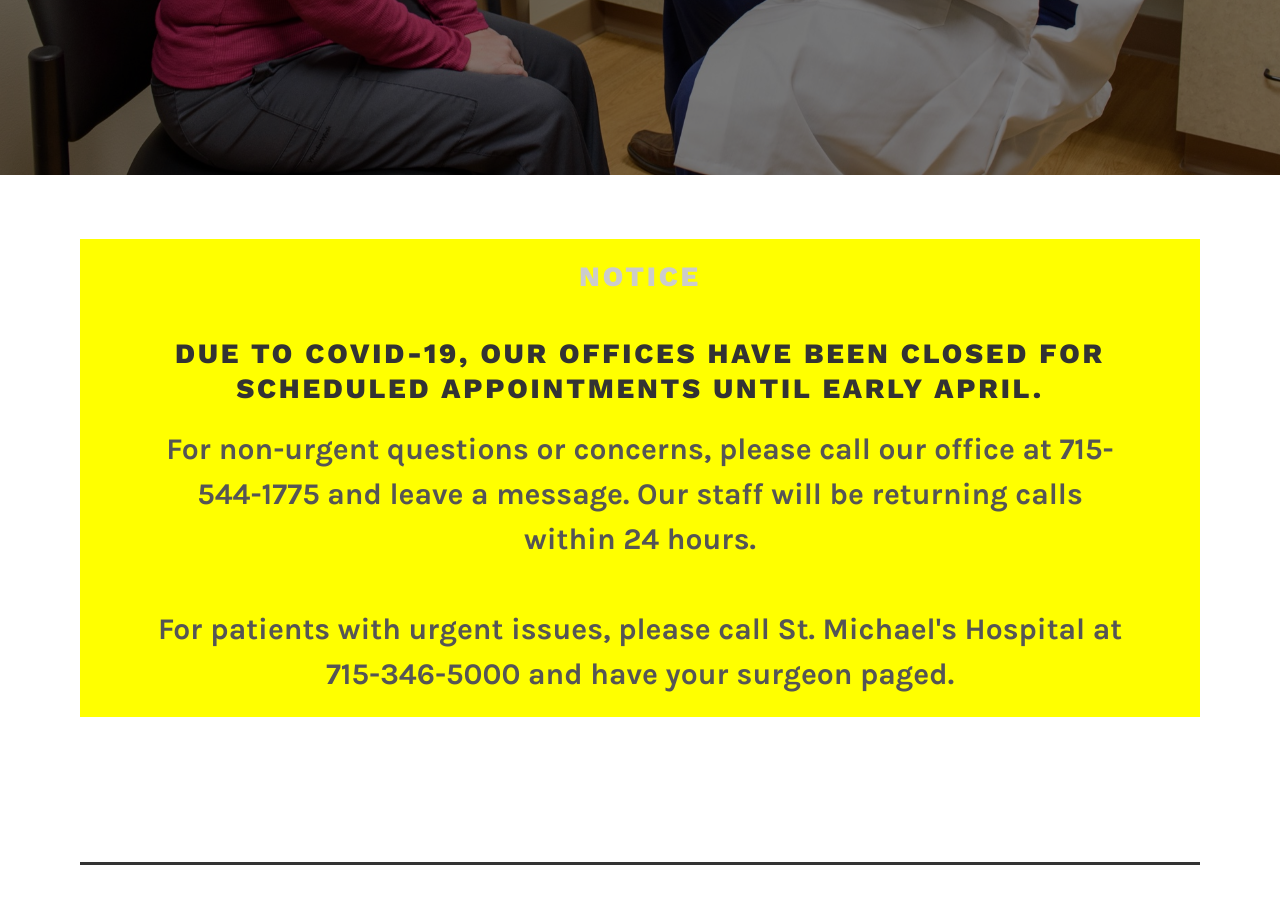
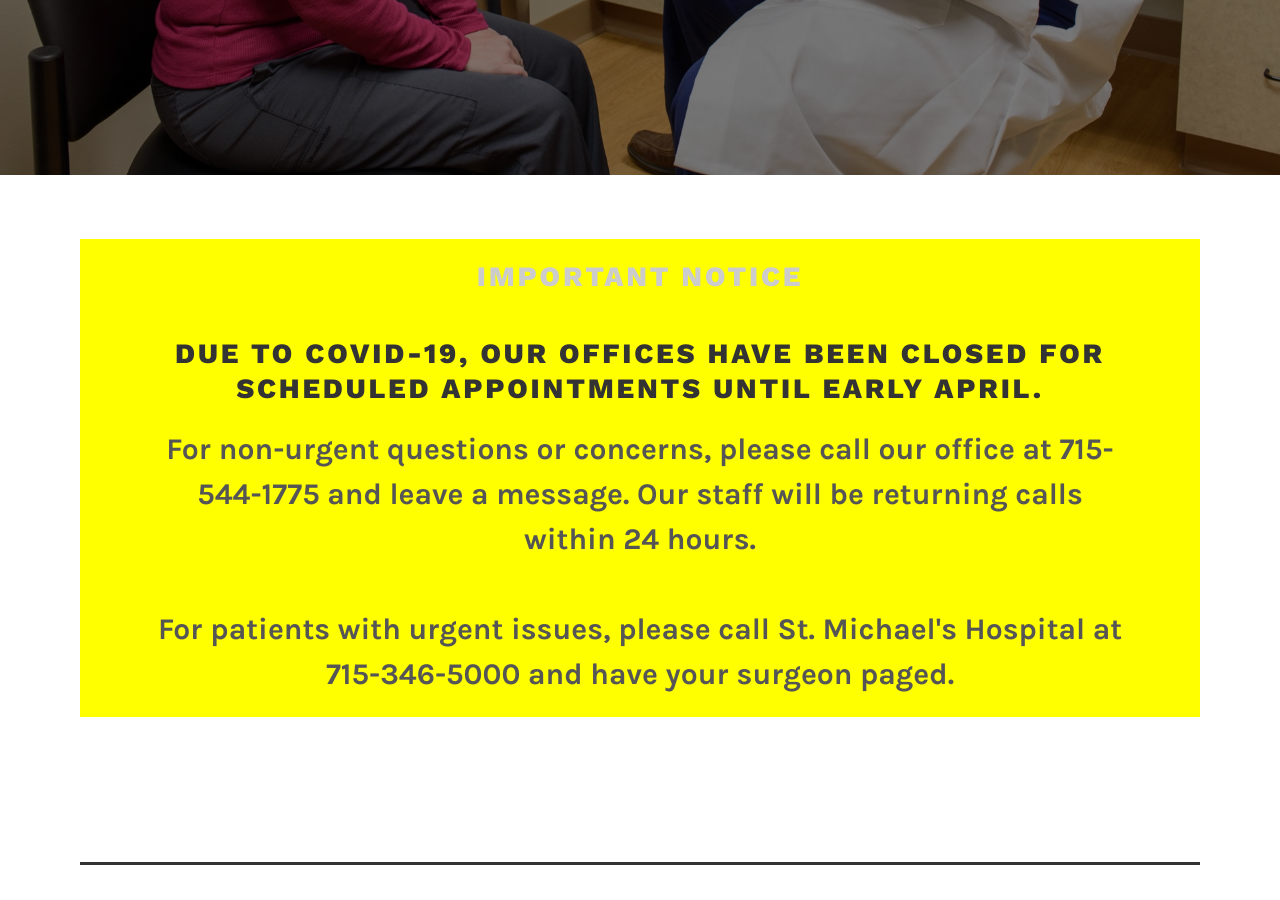
Before and after one commit to lfairchild/waypoint-spine, a Jekyll site: the page built from index.html, in a window 1280 px wide and 900 px high, scrolled down 728 px. Built offline with Jekyll 4.4.1, drawn with Linux system fonts in a browser that asks for light colours.

Commit message:
Update index.html

```diff
--- a/index.html
+++ b/index.html
@@ -8,7 +8,7 @@ description: Waypoint Spine is an orthopedic practice dedicated to evaluating an
   <article id="post-106" class="lodestar-intro post-106 page type-page status-publish has-post-thumbnail hentry" >
 	  <div class="entry-content">
 		  <div style="background-color: yellow; padding: 20px;">
-		  <h2>NOTICE</h2>
+		  <h2>IMPORTANT NOTICE</h2>
 		  <h3 style="font-size: 1.75rem;">Due to COVID-19, our offices have been closed for scheduled appointments until early April.</h3>
 			  <p style="padding: 0 5%; margin-top: 15px;"><strong>For non-urgent questions or concerns, please call our office at 715-544-1775 and leave a message. Our staff will be returning calls within 24 hours.</strong></li>
 			  <p style="padding: 0 5%;"><strong>For patients with urgent issues, please call St. Michael's Hospital at 715-346-5000 and have your surgeon paged.</strong></li>
```
